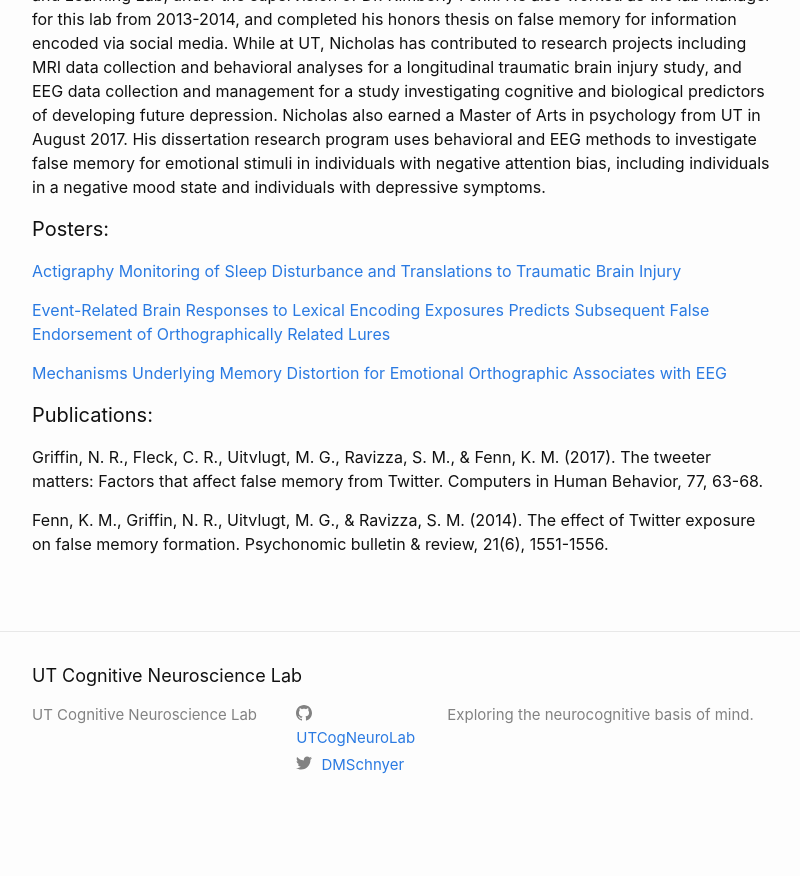
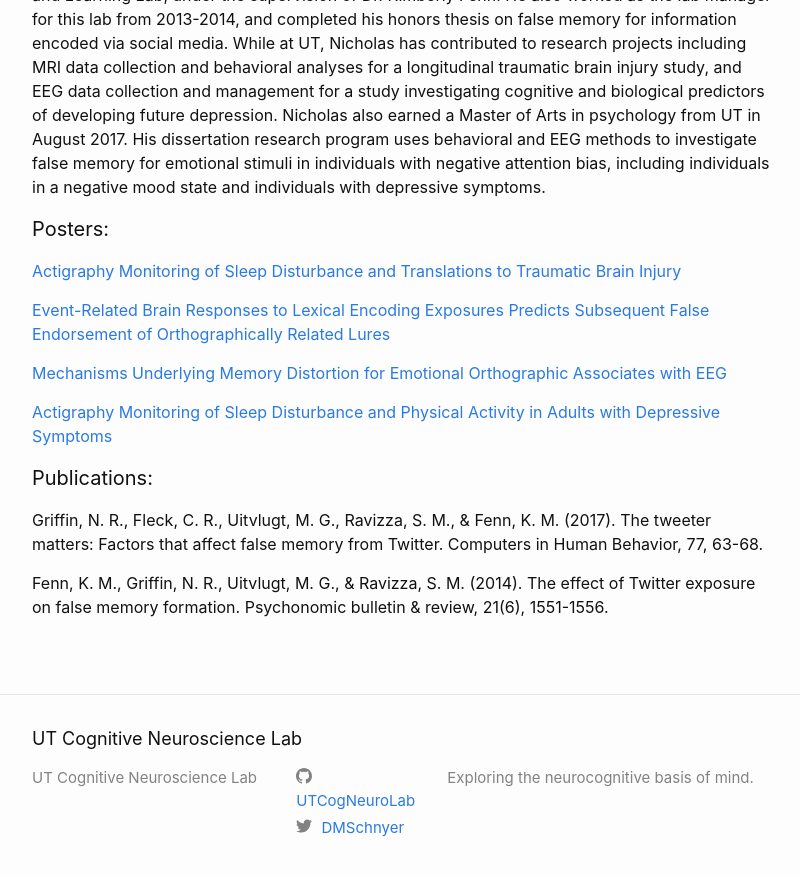
Before and after one commit to UTCogNeuroLab/UTCogNeuroLab.github.io, a Jekyll site: the page built from team/nicholas-griffin.md, in a window 1280 px wide and 900 px high, scrolled down 601 px. Shown: the top 876 px of the window, without its empty margins (238-1038 px from the left). Built offline with Jekyll 4.4.1, drawn with Linux system fonts in a browser that asks for light colours; nearby versions of some CDN libraries; some web fonts are replaced; before the commit the page ends 1438 px from its top, so only the background shows below that.

Commit message:
Update nicholas-griffin.md

```diff
--- a/team/nicholas-griffin.md
+++ b/team/nicholas-griffin.md
@@ -24,6 +24,8 @@ Nicholas Griffin is a fifth year graduate student working with Dr. David Schnyer
 
 [Mechanisms Underlying Memory Distortion for Emotional Orthographic Associates with EEG](/assets/posters/CNS_Poster_3_19_18_NRG.pdf)
 
+[Actigraphy Monitoring of Sleep Disturbance and Physical Activity in Adults with Depressive Symptoms](/assets/posters/ABCT_Conference.pdf)
+
 #### Publications:
 
 Griffin, N. R., Fleck, C. R., Uitvlugt, M. G., Ravizza, S. M., & Fenn, K. M. (2017). The tweeter matters: Factors that affect false memory from Twitter. Computers in Human Behavior, 77, 63-68.
```
